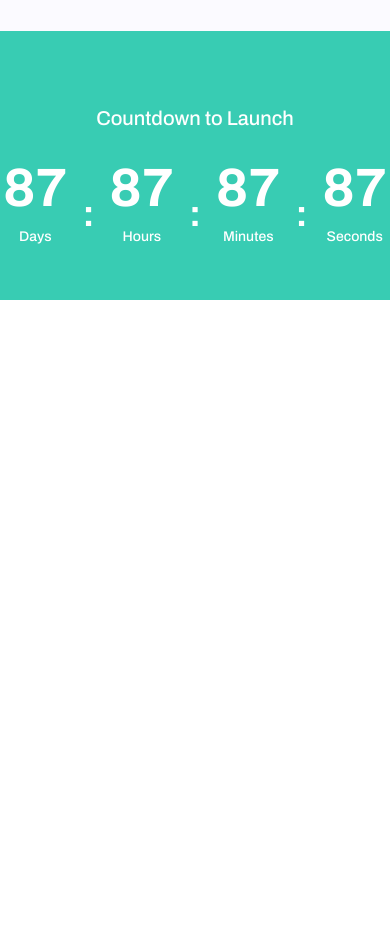
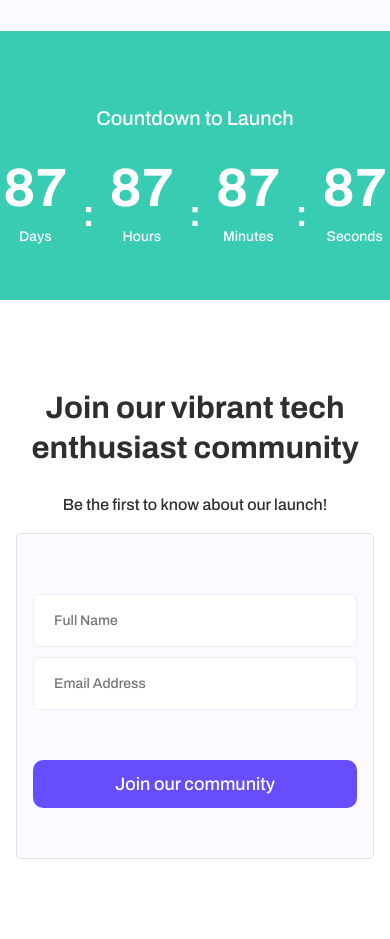
Before and after one commit to ise-africa/ise-beta-landing-page, a plain HTML site: page index.html in a window 390 px wide. Shown: the part 3765-4704 px from the top of the page. Before the commit the page ends 4065 px from the top, so only its background shows below. Drawn offline with Linux system fonts and the light colour scheme.

Commit message:
added the email subscription

```diff
--- a/index.html
+++ b/index.html
@@ -115,6 +115,18 @@
       </div>
     </section>
 
+    <section class="subscribeSection">
+      <h4>Join our vibrant tech enthusiast community</h4>
+      <p>Be the first to know about our launch!</p>
+
+      <form>
+        <input type="text" placeholder="Full Name" />
+        <input type="email" placeholder="Email Address" />
+        <div class="subscribeButtonSection">
+          <button>Join our community</button>
+        </div>
+      </form>
+    </section>
     <script src="./script.js"></script>
   </body>
 </html>
--- a/styles.css
+++ b/styles.css
@@ -1,4 +1,7 @@
 @import url("https://fonts.googleapis.com/css2?family=Archivo:ital,wght@0,100;0,200;0,300;0,400;0,500;0,600;0,700;0,800;0,900;1,100;1,200;1,300;1,400;1,500;1,600;1,700;1,800;1,900&display=swap");
+* {
+  box-sizing: border-box;
+}
 
 body {
   margin: 0;
@@ -297,6 +300,70 @@ header > svg:last-child {
   line-height: 30px;
 }
 
+.subscribeSection {
+  text-align: center;
+  padding: 147px 0;
+  display: flex;
+  align-items: center;
+  justify-content: center;
+  flex-direction: column;
+}
+
+.subscribeSection > h4 {
+  color: var(--foundation-grey-g-900, #2e2e2e);
+  text-align: center;
+  font-family: Archivo;
+  font-size: 49px;
+  font-style: normal;
+  font-weight: 700;
+  line-height: 61px;
+  margin: 0.5rem 0;
+}
+
+.subscribeSection > p {
+  color: var(--foundation-grey-g-900, #2e2e2e);
+  text-align: center;
+  font-family: Archivo;
+  font-size: 25px;
+  font-style: normal;
+  font-weight: 500;
+  line-height: 36px;
+}
+
+.subscribeSection > form {
+  padding: 80px 167px;
+  border-radius: 20px;
+  border: 1px solid var(--Gray-5, #e0e0e0);
+  background: var(--foundation-primary-p-50, #fbfaff);
+}
+
+.subscribeSection > form > input {
+  padding: 15px 27px;
+  color: var(--foundation-grey-g-600, #515151);
+  font-family: Archivo;
+  font-size: 20px;
+  font-style: normal;
+  font-weight: 500;
+  line-height: 30px;
+  border-radius: 5px;
+  border: 1px solid var(--foundation-primary-p-200, #eeebfe);
+  background: #fff;
+  display: block;
+  width: 100%;
+  margin: 20px 0;
+  box-sizing: border-box;
+}
+
+.subscribeButtonSection > button {
+  background: var(--foundation-primary-p-700, #664efe);
+  margin-top: 40px;
+  width: 100%;
+}
+
+.subscribeButtonSection {
+  width: 100%;
+}
+
 @media screen and (max-width: 1023px) {
   header {
     height: 49px;
@@ -428,4 +495,42 @@ header > svg:last-child {
     font-size: 14px;
     line-height: 23px;
   }
+
+  .subscribeSection {
+    padding: 80px 16px;
+  }
+
+  .subscribeSection > h4 {
+    font-size: 31px;
+    line-height: 40px;
+  }
+
+  .subscribeSection > p {
+    font-size: 16px;
+    line-height: 25px;
+  }
+
+  .subscribeSection > form {
+    padding: 50px 16px;
+    width: 100%;
+    border-radius: 5px;
+  }
+
+  .subscribeSection > form > input {
+    padding: 14px 20px;
+    color: var(--foundation-grey-g-600, #515151);
+    font-size: 14px;
+    line-height: 23px;
+    margin: 10px 0;
+  }
+
+  .subscribeButtonSection > button {
+    background: var(--foundation-primary-p-700, #664efe);
+    margin-top: 40px;
+    width: 100%;
+  }
+
+  .subscribeButtonSection {
+    width: 100%;
+  }
 }
```
